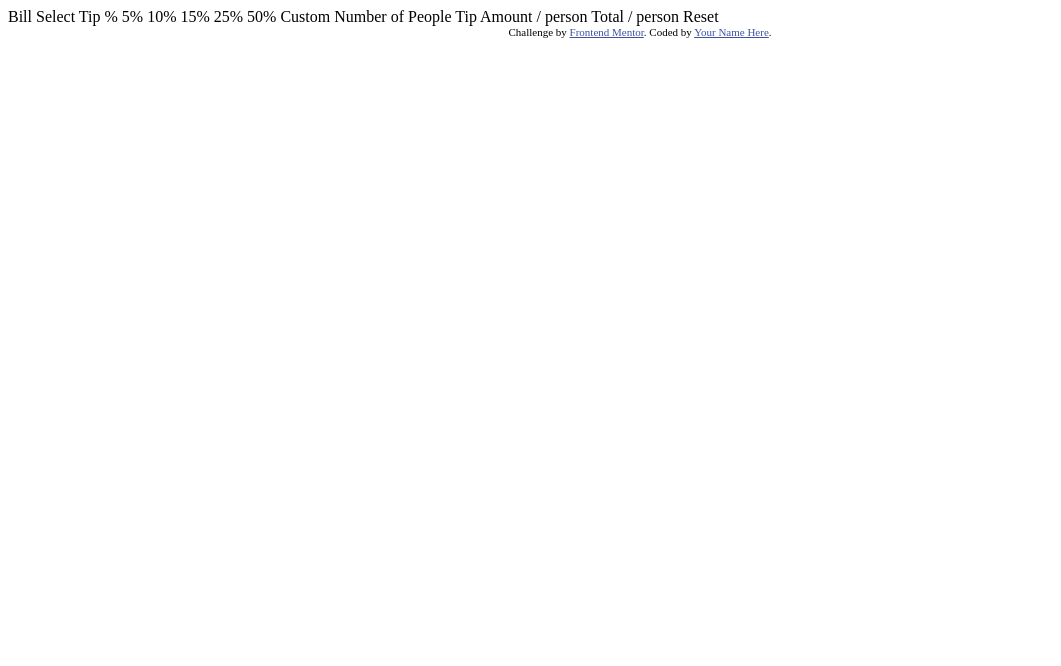
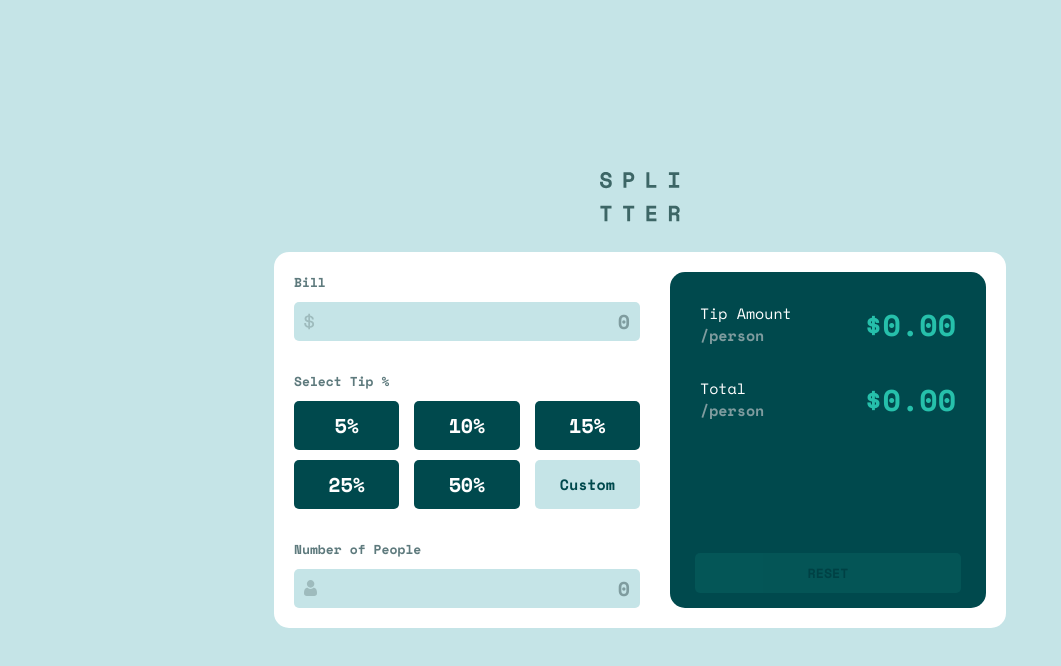
Before and after one commit to ebrahim113/Tip_Calculator_App_Challenge, a plain HTML site: page index.html in a window 1280 px wide. Shown: the whole page, without its empty margins (0-1061 px from the left). Drawn offline with nearby package versions, Linux system fonts and the light colour scheme.

Commit message:
Finish Challenge

```diff
--- a/index.html
+++ b/index.html
@@ -1,44 +1,64 @@
 <!DOCTYPE html>
 <html lang="en">
+
 <head>
-  <meta charset="UTF-8">
-  <meta name="viewport" content="width=device-width, initial-scale=1.0"> <!-- displays site properly based on user's device -->
+  <meta charset="UTF-8" />
+  <meta name="viewport" content="width=device-width, initial-scale=1.0" />
+  <!-- displays site properly based on user's device -->
+  <link rel="icon" type="image/png" sizes="32x32" href="./images/favicon-32x32.png" />
+  <link rel="stylesheet" href="style.css" />
+  <!-- Google fonts -->
+  <link rel="preconnect" href="https://fonts.googleapis.com" />
+  <link rel="preconnect" href="https://fonts.gstatic.com" crossorigin />
+  <link href="https://fonts.googleapis.com/css2?family=Space+Mono:ital,wght@0,400;0,700;1,400;1,700&display=swap"
+    rel="stylesheet" />
+  <title>Frontend Mentor | Tip calculator app</title>
+</head>
 
-  <link rel="icon" type="image/png" sizes="32x32" href="./images/favicon-32x32.png">
+<body>
+  <img src="images/logo.svg" alt="logo">
+  <div class="calculator">
+    <div class="inputs">
+      <div class="bill">
+        <h3>Bill</h3>
+        <div>
+          <img src="images/icon-dollar.svg" alt="dollar">
+          <input type="number" placeholder="0" name="bill" id="bill">
+        </div>
+      </div>
+      <div class="tip">
+        <h3>Select Tip %</h3>
+        <div class="percentages">
+          <button class="five">5%</button>
+          <button class="ten">10%</button>
+          <button class="fifteen">15%</button>
+          <button class="twenty-five">25%</button>
+          <button class="fifty">50%</button>
+          <input type="number" placeholder="Custom" name="custom" id="custom">
+        </div>
+      </div>
+      <div class="people">
+        <h3>Number of People</h3>
+        <div>
+          <img src="images/icon-person.svg" alt="person">
+          <div class="error">Can't be zero</div>
+          <input type="number" placeholder="0" name="number-of-people" id="numOfPeople">
+        </div>
+      </div>
+    </div>
+    <div class="results">
+      <div class="amount">
+        <span>Tip Amount <span>/person</span></span>
+        <span class="result">$0.00</span>
+      </div>
+      <div class="total">
+        <span>Total <span>/person</span></span>
+        <span class="result">$0.00</span>
+      </div>
+      <button class="reset">RESET</button>
+    </div>
+  </div>
+  <script src="main.js"></script>
+</body>
 
-  <title>Frontend Mentor | Tip calculator app</title>
-
-  <!-- Feel free to remove these styles or customise in your own stylesheet 👍 -->
-  <style>
-    .attribution { font-size: 11px; text-align: center; }
-    .attribution a { color: hsl(228, 45%, 44%); }
-  </style>
-</head>
-<body>
-
-  Bill
-
-  Select Tip %
-  5%
-  10%
-  15%
-  25%
-  50%
-  Custom
-
-  Number of People
-
-  Tip Amount
-  / person
-
-  Total
-  / person
-
-  Reset
-
-  <div class="attribution">
-    Challenge by <a href="https://www.frontendmentor.io?ref=challenge" target="_blank">Frontend Mentor</a>.
-    Coded by <a href="#">Your Name Here</a>.
-  </div>
-</body>
 </html>
--- /dev/null
+++ b/main.js
@@ -0,0 +1,75 @@
+let tipValue = 0;
+
+const tips = document.querySelectorAll(".tip .percentages button");
+
+const bill = document.getElementById("bill");
+
+const customTip = document.querySelector(".tip .percentages input");
+
+const error = document.querySelector(".people div .error");
+
+const numberOfPeople = document.getElementById("numOfPeople");
+
+const tipAmount = document.querySelector(".results .amount .result");
+
+const total = document.querySelector(".results .total .result");
+
+const reset = document.querySelector(".reset");
+
+customTip.addEventListener("input", (_) => {
+  const customTipValue = customTip.value;
+  if (customTipValue > 0) {
+    tipValue = customTipValue;
+    tips.forEach((tip) => tip.classList.remove("selected"));
+  }
+});
+
+tips.forEach((tip) => {
+  tip.addEventListener("click", (e) => {
+    tips.forEach((tip) => tip.classList.remove("selected"));
+    customTip.value = "";
+    const target = e.target;
+    target.classList.add("selected");
+    tipValue = +target.textContent
+      .split("")
+      .slice(0, target.value.indexOf("%"))
+      .join("");
+  });
+});
+
+numberOfPeople.addEventListener("input", (_) => {
+  const numberOfPeopleValue = numberOfPeople.value;
+  const billValue = bill.value;
+  if (numberOfPeopleValue > 0) {
+    numberOfPeople.classList.remove("error");
+    error.style.display = "none";
+    tipAmount.textContent = (
+      (billValue * tipValue) /
+      100 /
+      numberOfPeopleValue
+    ).toFixed(2);
+    total.textContent = (
+      +tipAmount.textContent +
+      billValue / numberOfPeopleValue
+    ).toFixed(2);
+  } else {
+    numberOfPeople.classList.add("error");
+    error.style.display = "block";
+  }
+  if (+tipAmount.textContent > 0 || +total.textContent > 0) {
+    reset.style.opacity = "1";
+  } else {
+    reset.style.opacity = ".1";
+    reset.style.cursor = "not allowed";
+  }
+});
+
+reset.addEventListener("click", (_) => {
+  bill.value = "";
+  tipAmount.textContent = "$0.00";
+  numberOfPeople.value = "";
+  total.textContent = "$0.00";
+  reset.style.opacity = ".1";
+  reset.style.cursor = "not allowed";
+  tips.forEach((tip) => tip.classList.remove("selected"));
+});
--- /dev/null
+++ b/style.css
@@ -0,0 +1,346 @@
+:root {
+    /* Colors */
+    /* Primary */
+    --green-400: hsl(172, 67%, 45%);
+    /* Neutral */
+    --green-900: hsl(183, 100%, 15%);
+    --grey-500: hsl(186, 14%, 43%);
+    --grey-400: hsl(184, 14%, 56%);
+    --grey-200: hsl(185, 41%, 84%);
+    --grey-50: hsl(189, 47%, 97%);
+
+    /* Typography */
+    /* Font */
+    --font-family: "Space Mono";
+    --font-weight-700: 700;
+
+    --border-radius: 15px;
+}
+
+* {
+    box-sizing: border-box;
+    margin: 0;
+    padding: 0;
+}
+
+html {
+    height: 100%;
+}
+
+body {
+    font-family: var(--font-family);
+    font-size: 24px;
+    display: flex;
+    flex-direction: column;
+    justify-content: center;
+    align-items: center;
+    height: 100%;
+    background-color: var(--grey-200);
+    padding: 30px;
+}
+
+@media (max-width: 767px) {
+    body {
+        padding: 0;
+        margin-top: 20px;
+    }
+}
+
+body>img {
+    width: 80px;
+    word-break: break-all;
+    font-weight: var(--font-weight-700);
+    letter-spacing: 10px;
+    font-size: 15px;
+    margin-bottom: 30px;
+}
+
+input::-webkit-inner-spin-button {
+    appearance: none;
+}
+
+.calculator {
+    display: flex;
+    background-color: white;
+    gap: 30px;
+    padding: 20px;
+    border-radius: var(--border-radius);
+    width: 60%;
+}
+
+@media (max-width:767px) {
+    .calculator {
+        flex-direction: column;
+        width: 100%;
+        height: 100vh;
+    }
+}
+
+.calculator .inputs {
+    flex-basis: 50%;
+}
+
+.calculator .inputs .bill h3 {
+    font-size: small;
+    margin-bottom: 10px;
+    color: var(--grey-500);
+}
+
+.calculator .inputs .bill div {
+    display: flex;
+    align-items: center;
+    position: relative;
+}
+
+.calculator .inputs .bill div img {
+    position: absolute;
+    left: 10px;
+}
+
+.calculator .inputs .bill div input {
+    text-align: end;
+    background-color: var(--grey-200);
+    border: none;
+    outline: none;
+    width: 100%;
+    padding: 5px 10px;
+    border-radius: 5px;
+    color: var(--green-900);
+    font-size: 20px;
+    font-family: var(--font-family);
+    font-weight: var(--font-weight-700);
+}
+
+.calculator .inputs .bill div input:focus {
+    border: 2px solid var(--green-400);
+}
+
+.calculator .inputs .bill div input::placeholder {
+    color: var(--grey-400);
+    opacity: 1;
+}
+
+.calculator .inputs .tip {
+    margin: 30px 0;
+}
+
+.calculator .inputs .tip h3 {
+    font-size: small;
+    color: var(--grey-500);
+}
+
+.calculator .inputs .tip .percentages {
+    display: flex;
+    flex-wrap: wrap;
+    margin-top: 10px;
+    row-gap: 10px;
+    justify-content: space-between;
+}
+
+.calculator .inputs .tip .percentages button {
+    flex-basis: calc(100% / 3 - 10px);
+    background-color: var(--green-900);
+    color: white;
+    font-weight: var(--font-weight-700);
+    font-family: var(--font-family);
+    font-size: 20px;
+    cursor: pointer;
+}
+
+@media (max-width: 767px) {
+    .calculator .inputs .tip .percentages button {
+        flex-basis: calc(100% / 2 - 10px);
+    }
+}
+
+.calculator .inputs .tip .percentages button:nth-child(2),
+.calculator .inputs .tip .percentages button:nth-child(5) {
+    margin: 0 10px;
+}
+
+@media (max-width: 767px) {
+
+    .calculator .inputs .tip .percentages button:nth-child(2),
+    .calculator .inputs .tip .percentages button:nth-child(5) {
+        margin: 0;
+    }
+}
+
+.calculator .inputs .tip .percentages button:hover {
+    background-color: var(--green-400);
+}
+
+.calculator .inputs .tip .percentages button.selected {
+    color: var(--green-900);
+    background-color: var(--green-400);
+}
+
+.calculator .inputs .tip .percentages input {
+    width: calc(100% / 3 - 10px);
+    background-color: var(--grey-200);
+    text-align: center;
+    font-size: 15px;
+    font-weight: var(--font-weight-700);
+    font-family: var(--font-family);
+    color: var(--green-900);
+}
+
+@media (max-width: 767px) {
+    .calculator .inputs .tip .percentages input {
+        flex-basis: calc(100% / 2 - 10px);
+    }
+}
+
+.calculator .inputs .tip .percentages input:focus {
+    border: 2px solid var(--green-400);
+    text-align: end;
+    caret-color: var(--green-400);
+}
+
+.calculator .inputs .tip .percentages input::placeholder {
+    color: var(--green-900);
+}
+
+.calculator .inputs .tip .percentages button,
+.calculator .inputs .tip .percentages input {
+    padding: 10px 20px;
+    border-radius: 5px;
+    outline: none;
+    border: none;
+}
+
+.calculator .inputs .people {
+    position: relative;
+}
+
+.calculator .inputs .people h3 {
+    font-size: small;
+    color: var(--grey-500);
+    margin-bottom: 10px;
+}
+
+
+.calculator .inputs .people div {
+    display: flex;
+    align-items: center;
+    position: relative;
+}
+
+.calculator .inputs .people div img {
+    position: absolute;
+    left: 10px;
+}
+
+.calculator .inputs .people div input {
+    text-align: end;
+    background-color: var(--grey-200);
+    border: none;
+    outline: none;
+    width: 100%;
+    padding: 5px 10px;
+    border-radius: 5px;
+    color: var(--green-900);
+    font-size: 20px;
+    font-family: var(--font-family);
+    font-weight: var(--font-weight-700);
+}
+
+.calculator .inputs .people div div.error {
+    position: absolute;
+    font-size: 12px;
+    color: red;
+    right: 0;
+    top: -29px;
+    font-weight: var(--font-weight-700);
+    display: none;
+}
+
+.calculator .inputs .people div input.error {
+    border: 2px solid red;
+}
+
+.calculator .inputs .people div input::placeholder {
+    color: var(--grey-400);
+    opacity: 1;
+}
+
+.calculator .results {
+    background-color: var(--green-900);
+    border-radius: inherit;
+    padding: 20px;
+    flex-grow: 1;
+    display: flex;
+    flex-direction: column;
+    padding: 30px;
+    position: relative;
+}
+
+.calculator .results .amount {
+    display: flex;
+    justify-content: space-between;
+    align-items: center;
+    margin-bottom: 30px;
+}
+
+.calculator .results .amount span:first-child {
+    width: 110px;
+    font-size: 15px;
+    color: white;
+}
+
+.calculator .results .amount span:first-child span {
+    color: var(--grey-400);
+    font-weight: var(--font-weight-700);
+}
+
+.calculator .results .amount>span:last-child {
+    color: var(--green-400);
+    font-weight: var(--font-weight-700);
+    font-size: 30px;
+}
+
+.calculator .results .total {
+    display: flex;
+    justify-content: space-between;
+    align-items: center;
+    margin-bottom: 30px;
+}
+
+.calculator .results .total span:first-child {
+    width: 60px;
+    font-size: 15px;
+    color: white;
+}
+
+.calculator .results .total span:first-child span {
+    color: var(--grey-400);
+    font-weight: var(--font-weight-700);
+}
+
+.calculator .results .total>span:last-child {
+    color: var(--green-400);
+    font-weight: var(--font-weight-700);
+    font-size: 30px;
+}
+
+.calculator .results button {
+    position: absolute;
+    bottom: 15px;
+    width: calc(100% - 50px);
+    left: 50%;
+    transform: translateX(-50%);
+    padding: 10px 20px;
+    border-radius: 5px;
+    border: none;
+    outline: none;
+    cursor: not-allowed;
+    font-weight: var(--font-weight-700);
+    font-family: var(--font-family);
+    background-color: hsl(172, 67%, 45%);
+    opacity: .1;
+}
+
+.calculator .results button:hover {
+    cursor: pointer;
+    background-color: var(--grey-200);
+}
```
